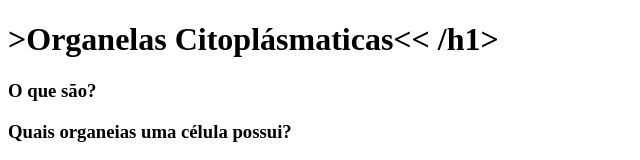
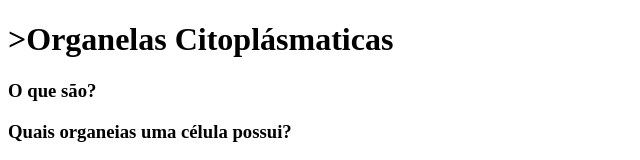
Before and after one commit to juliacdss/biologia, a plain HTML site: page organelas.html in a window 1280 px wide. Shown: the top 160 px of the page, without its empty margins (0-640 px from the left). Drawn offline with Linux system fonts and the light colour scheme.

Commit message:
alteração

```diff
--- a/organelas.html
+++ b/organelas.html
@@ -9,7 +9,7 @@
 
 <body>
     <header>
-        <h1>>Organelas Citoplásmaticas<< /h1>
+        <h1>>Organelas Citoplásmaticas</h1>
     </header>
     <main>
 
```
